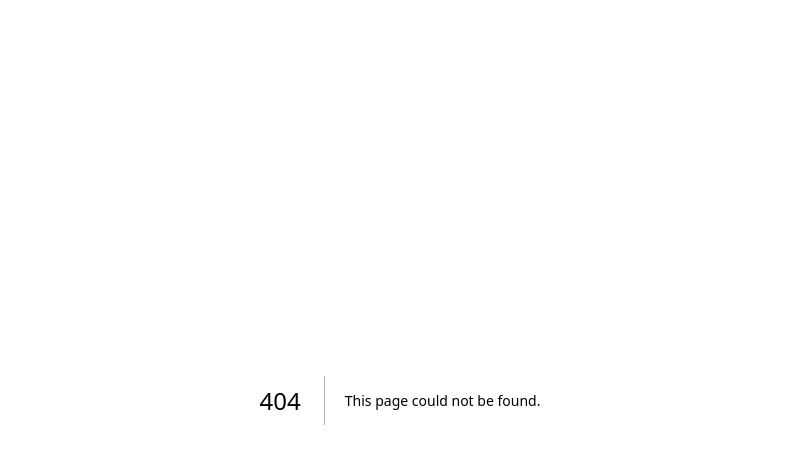
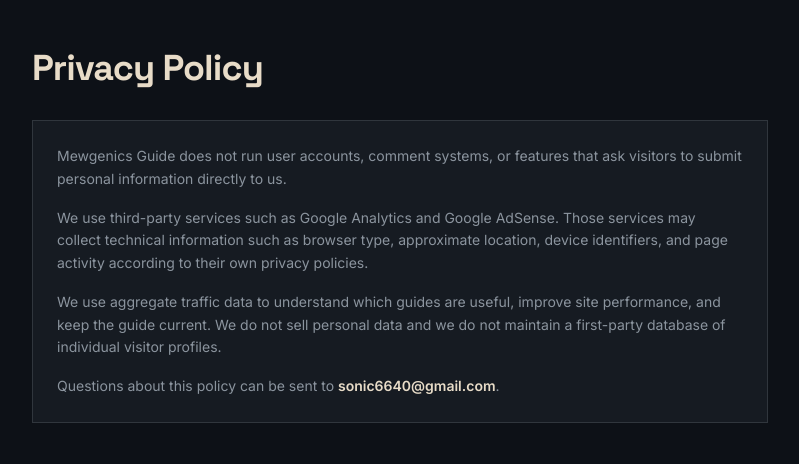
Before and after one commit to ryuuu2020/mewgenics-guide, a Next.js app: page /privacy in a window 1280 px wide. Before the commit this address had no page. Shown: the top 464 px of the page, without its empty margins (240-1039 px from the left). Built offline with nearby package versions, Linux system fonts and the light colour scheme.

Commit message:
fix: remove SHORT suffix from header, add /privacy and /terms pages

```diff
--- a/app/page.tsx
+++ b/app/page.tsx
@@ -75,7 +75,7 @@ export default function HomePage() {
             <span className="text-[10px] font-mono font-bold text-abyss">CMD</span>
           </div>
           <span className="font-display text-sm font-semibold tracking-tight text-text-primary">
-            Mewgenics_SHORT
+            Mewgenics
           </span>
         </div>
 
--- /dev/null
+++ b/app/privacy/page.tsx
@@ -0,0 +1,35 @@
+import type { Metadata } from 'next';
+
+export const metadata: Metadata = {
+  title: 'Privacy Policy — Mewgenics Guide',
+  description: 'Privacy Policy for the Mewgenics Guide.',
+};
+
+export default function PrivacyPage() {
+  return (
+    <div className="min-h-screen bg-abyss text-text-primary">
+      <main className="mx-auto max-w-3xl px-4 py-12">
+        <h1 className="font-display text-4xl font-bold tracking-tight">Privacy Policy</h1>
+        <div className="mt-8 space-y-4 border border-border-subtle bg-abyss-light p-6 text-sm leading-relaxed text-text-secondary">
+          <p>
+            Mewgenics Guide does not run user accounts, comment systems, or features that ask visitors to submit
+            personal information directly to us.
+          </p>
+          <p>
+            We use third-party services such as Google Analytics and Google AdSense. Those services may collect
+            technical information such as browser type, approximate location, device identifiers, and page activity
+            according to their own privacy policies.
+          </p>
+          <p>
+            We use aggregate traffic data to understand which guides are useful, improve site performance, and keep
+            the guide current. We do not sell personal data and we do not maintain a first-party database of
+            individual visitor profiles.
+          </p>
+          <p>
+            Questions about this policy can be sent to <span className="font-semibold text-text-primary">sonic6640@gmail.com</span>.
+          </p>
+        </div>
+      </main>
+    </div>
+  );
+}
--- /dev/null
+++ b/app/terms/page.tsx
@@ -0,0 +1,34 @@
+import type { Metadata } from 'next';
+
+export const metadata: Metadata = {
+  title: 'Terms of Service — Mewgenics Guide',
+  description: 'Terms of Service for the Mewgenics Guide.',
+};
+
+export default function TermsPage() {
+  return (
+    <div className="min-h-screen bg-abyss text-text-primary">
+      <main className="mx-auto max-w-3xl px-4 py-12">
+        <h1 className="font-display text-4xl font-bold tracking-tight">Terms of Service</h1>
+        <div className="mt-8 space-y-4 border border-border-subtle bg-abyss-light p-6 text-sm leading-relaxed text-text-secondary">
+          <p>
+            Mewgenics Guide is an unofficial fan resource. All builds, breed rankings, and strategy notes are
+            provided for informational purposes only.
+          </p>
+          <p>
+            We aim to keep this guide accurate, but patches, rebalancing, and new discoveries can make individual
+            details outdated. Use your own judgment when applying any recommendation to your own runs.
+          </p>
+          <p>
+            Game names, mechanics, screenshots, and trademarks related to Mewgenics remain the property of Edmund
+            McMillen, Tyler Glaiel, and their respective rights holders. This site is not affiliated with them.
+          </p>
+          <p>
+            By using the site, you agree that external links, advertisements, and third-party services are accessed at
+            your own discretion and under their own terms.
+          </p>
+        </div>
+      </main>
+    </div>
+  );
+}
```
